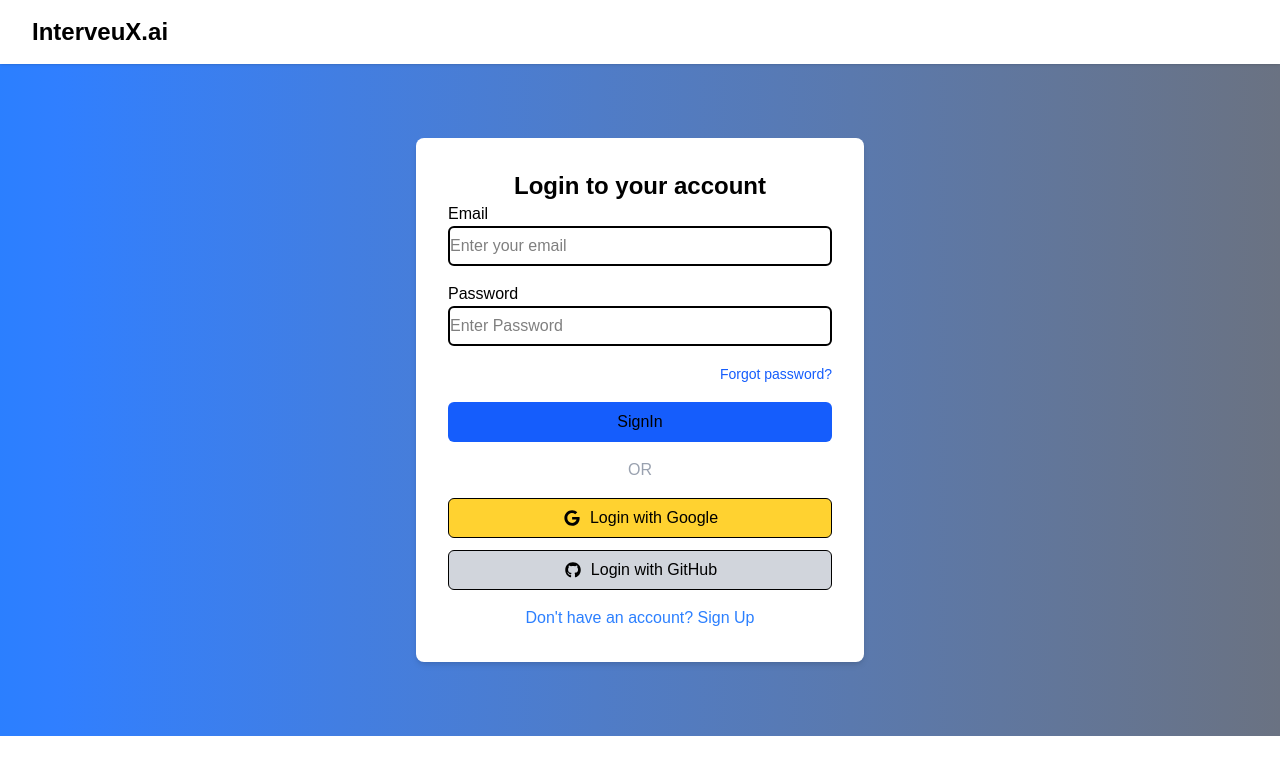
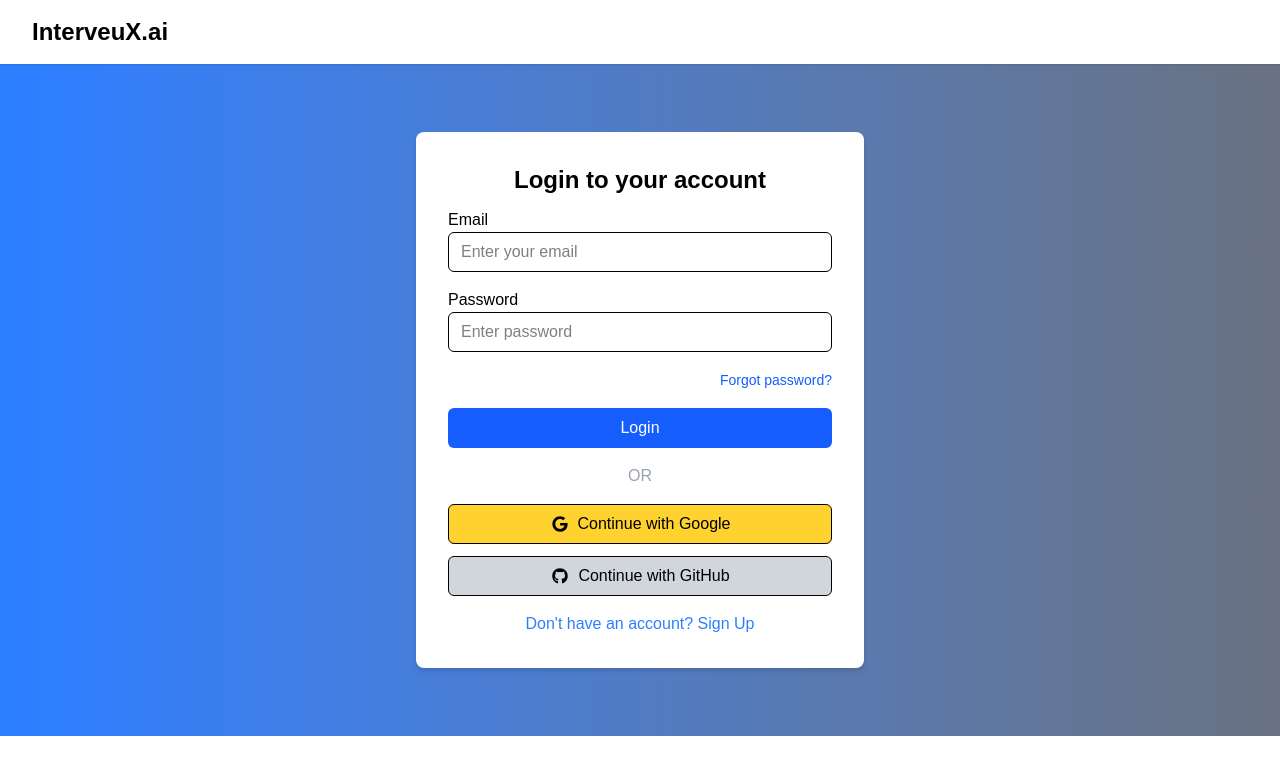
Before and after one commit to sandeepkumar23f/IntervueX.ai, a Next.js app: page /login in a window 1280 px wide. Shown: the top 774 px of the page. Built offline with nearby package versions, Linux system fonts and the light colour scheme; no server answers.

Commit message:
connected the backend auth api codes with the frontend page

```diff
--- a/app/login/page.tsx
+++ b/app/login/page.tsx
@@ -1,54 +1,153 @@
 "use client";
+
 import Link from "next/link";
 import { FontAwesomeIcon } from "@fortawesome/react-fontawesome";
 import { faGoogle, faGithub } from "@fortawesome/free-brands-svg-icons";
 import { useRouter } from "next/navigation";
 import { useState } from "react";
+
 export default function Login() {
+  const router = useRouter();
+
+  const [userData, setUserData] = useState({
+    email: "",
+    password: "",
+  });
+
+  const [loading, setLoading] = useState(false);
+  const [errorMessage, setErrorMessage] = useState("");
+  const [successMessage, setSuccessMessage] = useState("");
+
+  const API =
+    process.env.NEXT_PUBLIC_BACKEND_URL || "http://localhost:5000";
+
+  const handleChange = (e: React.ChangeEvent<HTMLInputElement>) => {
+    setUserData({
+      ...userData,
+      [e.target.name]: e.target.value,
+    });
+  };
+
+  const validateEmail = (email: string) => {
+    const regex = /^[^\s@]+@[^\s@]+\.[^\s@]+$/;
+    return regex.test(email);
+  };
+
+  const handleLogin = async () => {
+    setErrorMessage("");
+    setSuccessMessage("");
+
+    if (!userData.email || !userData.password) {
+      setErrorMessage("All fields are required");
+      return;
+    }
+
+    if (!validateEmail(userData.email)) {
+      setErrorMessage("Enter valid email");
+      return;
+    }
+
+    setLoading(true);
+
+    try {
+      const res = await fetch(`${API}/api/auth/login`, {
+        method: "POST",
+        credentials: "include",
+        headers: { "Content-Type": "application/json" },
+        body: JSON.stringify(userData),
+      });
+
+      const result = await res.json();
+
+      if (result.success) {
+        if (result.token) {
+          localStorage.setItem("token", result.token);
+        }
+
+        setSuccessMessage("Login successful 🎉 Redirecting...");
+
+        setTimeout(() => {
+          router.push("/dashboard");
+        }, 1000);
+      } else {
+        setErrorMessage(result.message || "Invalid email or password");
+      }
+    } catch (error) {
+      console.error("Login error:", error);
+      setErrorMessage("Server error. Please try again later.");
+    } finally {
+      setLoading(false);
+    }
+  };
+
   return (
     <>
       <div className="fixed top-0 w-full h-16 flex items-center px-8 bg-white shadow-sm text-black font-bold text-2xl z-50">
         InterveuX.ai
       </div>
+
       <div className="min-h-[calc(100vh-64px)] pt-16 flex items-center justify-center bg-linear-to-r from-blue-500 to-gray-500">
         <div className="w-full max-w-md bg-white text-black rounded-lg p-8 shadow-md">
-          <h1 className="text-2xl text-center font-bold">Login to your account</h1>
+
+          <h1 className="text-2xl text-center font-bold mb-3">
+            Login to your account
+          </h1>
+
+          {errorMessage && (
+            <p className="text-red-500 text-sm text-center mb-2">{errorMessage}</p>
+          )}
+          {successMessage && (
+            <p className="text-green-600 text-sm text-center mb-2">{successMessage}</p>
+          )}
+
           <div className="mb-4">
-            <label htmlFor="email">Email</label>
+            <label>Email</label>
             <input
               name="email"
+              value={userData.email}
+              onChange={handleChange}
               placeholder="Enter your email"
-            className="h-10 w-full border-2 border-black text-black rounded-md"
+              className="h-10 w-full border rounded-md px-3"
               type="email"
             />
           </div>
+
           <div className="mb-4">
-            <label htmlFor="password">Password</label>
+            <label>Password</label>
             <input
               name="password"
-            className="h-10 w-full border-2 border-black text-black rounded-md"
-            placeholder="Enter Password"
+              value={userData.password}
+              onChange={handleChange}
+              className="h-10 w-full border rounded-md px-3"
+              placeholder="Enter password"
               type="password"
             />
           </div>
+
           <div className="text-right mb-4">
             <button className="text-sm text-blue-600 hover:underline">
               Forgot password?
             </button>
           </div>
-          <button className="w-full h-10 bg-blue-600 rounded-md text-black ">
-            SignIn
+
+          <button
+            onClick={handleLogin}
+            disabled={loading}
+            className="w-full h-10 bg-blue-600 text-white rounded-md hover:bg-blue-700 transition"
+          >
+            {loading ? "Logging in..." : "Login"}
           </button>
+
           <p className="text-center text-gray-400 my-4">OR</p>
 
           <button className="w-full h-10 flex items-center justify-center gap-2 bg-amber-300 rounded-md border mb-3 hover:bg-amber-400 transition">
             <FontAwesomeIcon icon={faGoogle} className="h-4 w-4" />
-            Login with Google
+            Continue with Google
           </button>
 
           <button className="w-full h-10 flex items-center justify-center gap-2 bg-gray-300 rounded-md border hover:bg-gray-400 transition">
             <FontAwesomeIcon icon={faGithub} className="h-4 w-4" />
-            Login with GitHub
+            Continue with GitHub
           </button>
 
           <div className="flex items-center justify-center mt-4">
@@ -56,6 +155,7 @@ export default function Login() {
               Don&apos;t have an account? Sign Up
             </Link>
           </div>
+
         </div>
       </div>
     </>
--- a/app/signup/page.tsx
+++ b/app/signup/page.tsx
@@ -1,70 +1,172 @@
 "use client";
+
 import Link from "next/link";
 import { FontAwesomeIcon } from "@fortawesome/react-fontawesome";
 import { faGoogle, faGithub } from "@fortawesome/free-brands-svg-icons";
 import { useRouter } from "next/navigation";
 import { useState } from "react";
+
 export default function SignUp() {
+  const router = useRouter();
+
+  const [userData, setUserData] = useState({
+    name: "",
+    email: "",
+    password: "",
+  });
+
+  const [loading, setLoading] = useState(false);
+  const [errorMessage, setErrorMessage] = useState("");
+  const [successMessage, setSuccessMessage] = useState("");
+
+  const API = process.env.NEXT_PUBLIC_BACKEND_URL || "http://localhost:5000";
+
+  const handleChange = (e: React.ChangeEvent<HTMLInputElement>) => {
+    setUserData({
+      ...userData,
+      [e.target.name]: e.target.value,
+    });
+  };
+
+  const validateEmail = (email: string) => {
+    const regex = /^[^\s@]+@[^\s@]+\.[^\s@]+$/;
+    return regex.test(email);
+  };
+
+  const handleSignUp = async () => {
+    setErrorMessage("");
+    setSuccessMessage("");
+
+    if (!userData.name || !userData.email || !userData.password) {
+      setErrorMessage("All fields are required");
+      return;
+    }
+
+    if (!validateEmail(userData.email)) {
+      setErrorMessage("Enter valid email address");
+      return;
+    }
+
+    if (userData.password.length < 6) {
+      setErrorMessage("Password must be at least 6 characters");
+      return;
+    }
+
+    setLoading(true);
+
+    try {
+      const res = await fetch(`${API}/api/auth/signup`, {
+        method: "POST",
+        headers: { "Content-Type": "application/json" },
+        credentials: "include",
+        body: JSON.stringify(userData),
+      });
+
+      const result = await res.json();
+
+      if (result.success) {
+        if (result.token) {
+          localStorage.setItem("token", result.token);
+        }
+
+        setSuccessMessage("Account created successfully");
+
+        setTimeout(() => {
+          router.push("/dashboard");
+        }, 1200);
+      } else {
+        setErrorMessage(result.message || "Signup failed");
+      }
+    } catch (error) {
+      console.error("Signup error:", error);
+      setErrorMessage("Server error. Please try again.");
+    } finally {
+      setLoading(false);
+    }
+  };
+
   return (
     <>
       <div className="fixed top-0 w-full h-16 flex items-center px-8 bg-white shadow-sm text-black font-bold text-2xl z-50">
         InterveuX.ai
       </div>
+
       <div className="min-h-[calc(100vh-64px)] pt-16 flex items-center justify-center bg-linear-to-r from-blue-500 to-gray-500">
         <div className="w-full max-w-md bg-white text-black rounded-lg p-8 shadow-md">
-          <h1 className="text-2xl text-center font-bold">SignUp to InterveuX.ai</h1>
+
+          <h1 className="text-2xl text-center font-bold mb-3">
+            Sign Up to InterveuX
+          </h1>
+
+          {errorMessage && (
+            <p className="text-red-500 text-sm text-center mb-2">{errorMessage}</p>
+          )}
+          {successMessage && (
+            <p className="text-green-600 text-sm text-center mb-2">{successMessage}</p>
+          )}
+
           <div className="mb-4">
-            <label htmlFor="name">Name</label>
+            <label>Name</label>
             <input
               name="name"
+              value={userData.name}
+              onChange={handleChange}
               type="text"
               placeholder="Enter your name"
-            className="w-full h-10 border-2 border-black rounded-md"
+              className="w-full h-10 border rounded-md px-3"
             />
           </div>
+
           <div className="mb-4">
-            <label htmlFor="email">Email</label>
+            <label>Email</label>
             <input
               name="email"
+              value={userData.email}
+              onChange={handleChange}
+              type="email"
               placeholder="Enter your email"
-            className="h-10 w-full border-2 border-black text-black rounded-md"
-            type="email"
+              className="w-full h-10 border rounded-md px-3"
             />
           </div>
+
           <div className="mb-4">
-            <label htmlFor="password">Password</label>
+            <label>Password</label>
             <input
               name="password"
-            className="h-10 w-full border-2 border-black text-black rounded-md"
-            placeholder="Enter Password"
+              value={userData.password}
+              onChange={handleChange}
               type="password"
+              placeholder="Enter password"
+              className="w-full h-10 border rounded-md px-3"
             />
           </div>
-          <div className="text-right mb-4">
-            <button className="text-sm text-blue-600 hover:underline">
-              Forgot password?
+
+          <button
+            onClick={handleSignUp}
+            disabled={loading}
+            className="w-full h-10 bg-blue-600 text-white rounded-md hover:bg-blue-700 transition"
+          >
+            {loading ? "Creating account..." : "Sign Up"}
           </button>
-          </div>
-          <button className="w-full h-10 bg-blue-600 rounded-md text-black ">
-            SignIn
-          </button>
+
           <p className="text-center text-gray-400 my-4">OR</p>
 
           <button className="w-full h-10 flex items-center justify-center gap-2 bg-amber-300 rounded-md border mb-3 hover:bg-amber-400 transition">
             <FontAwesomeIcon icon={faGoogle} className="h-4 w-4" />
-            Login with Google
+            Continue with Google
           </button>
 
           <button className="w-full h-10 flex items-center justify-center gap-2 bg-gray-300 rounded-md border hover:bg-gray-400 transition">
             <FontAwesomeIcon icon={faGithub} className="h-4 w-4" />
-            Login with GitHub
+            Continue with GitHub
           </button>
 
           <div className="flex items-center justify-center mt-4">
-            <Link href="/signup" className="text-blue-500 hover:underline">
-              Don&apos;t have an account? Sign Up
+            <Link href="/login" className="text-blue-500 hover:underline">
+              Already have an account? Login
             </Link>
           </div>
+
         </div>
       </div>
     </>
```
Lines whose indentation alone changed are shown as unchanged.
